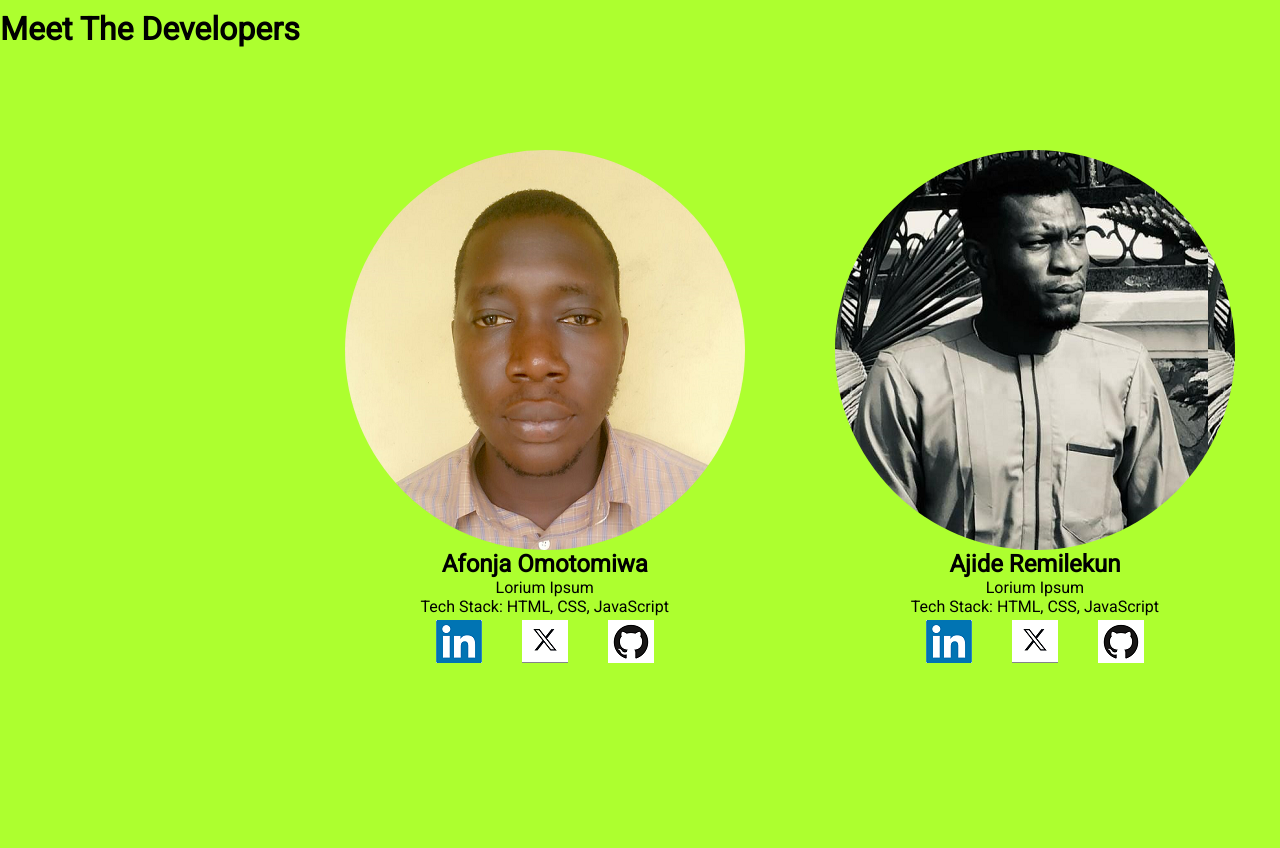
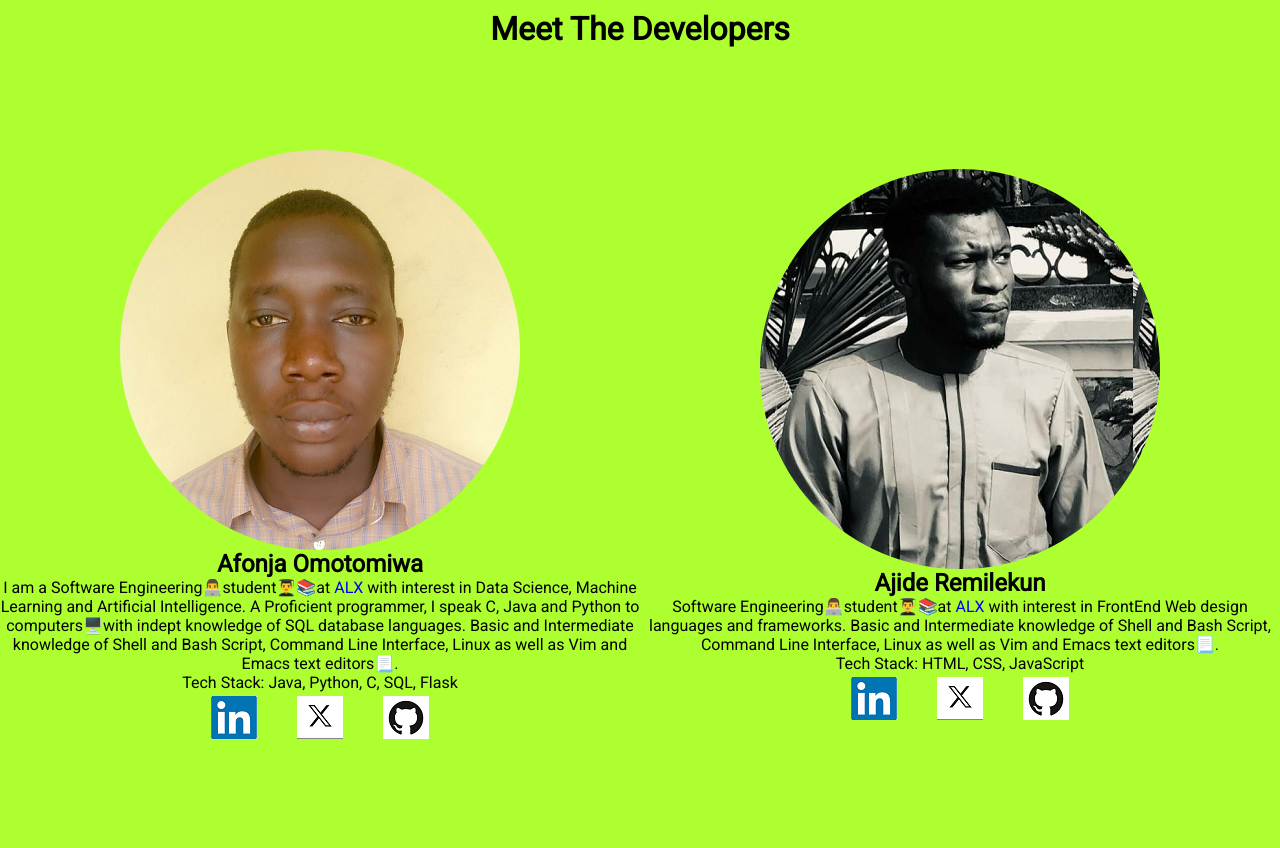
Before and after one commit to omotomiwa26/Lexi_Vault, a Python web app: template web_app/templates/developers.html in a window 1280 px wide. Before the commit the page ends 663 px from the top, so only its background shows below. Run offline with Jinja, Linux system fonts and the light colour scheme; the template is opened without the code that fills it, so the values that code supplies are empty.

Commit message:
updated developers html file

```diff
--- a/web_app/templates/developers.html
+++ b/web_app/templates/developers.html
@@ -9,17 +9,19 @@
     <title>Developers</title>
 </head>
 <body>
+    <h1>Meet The Developers</h1>
     <div class="container">
-        <div class="dev">
-            <h1>Meet The Developers</h1>
-        </div>
         <div class="left-section">
             <div class="circle-box">
             </div>
             <div class="developer-details">
                 <h2>Afonja Omotomiwa</h2>
-                <P>Lorium Ipsum</P>
-                <p>Tech Stack: HTML, CSS, JavaScript</p>
+            <P>
+                I am a Software Engineering👨‍💻student👨‍🎓📚at <a href="https://www.alxafrica.com/">ALX</a> with interest in Data Science, Machine Learning and Artificial Intelligence.
+                A Proficient programmer, I speak C, Java and Python to computers🖥️with indept knowledge of SQL database languages.
+                Basic and Intermediate knowledge of Shell and Bash Script, Command Line Interface, Linux as well as Vim and Emacs text editors📃.
+            </P>
+                <p>Tech Stack: Java, Python, C, SQL, Flask</p>
             </div>
             <div class="contact_logos">
                 <div><a href="https://www.linkedin.com/mwlite/in/afonja-omotomiwa-6b80b61b2/"><img src="../static/images/linkedinlogo.png" alt="LinkedIn's logo"></a></div>
@@ -32,7 +34,10 @@
             </div>
             <div class="developer-details">
                 <h2>Ajide Remilekun</h2>
-                <p>Lorium Ipsum</p>
+                <p>
+                    Software Engineering👨‍💻student👨‍🎓📚at <a href="https://www.alxafrica.com/">ALX</a> with interest in FrontEnd Web design languages and frameworks.
+                    Basic and Intermediate knowledge of Shell and Bash Script, Command Line Interface, Linux as well as Vim and Emacs text editors📃.
+                </p>
                 <p>Tech Stack: HTML, CSS, JavaScript</p>
             </div>
             <div class="contact_logos">
```
